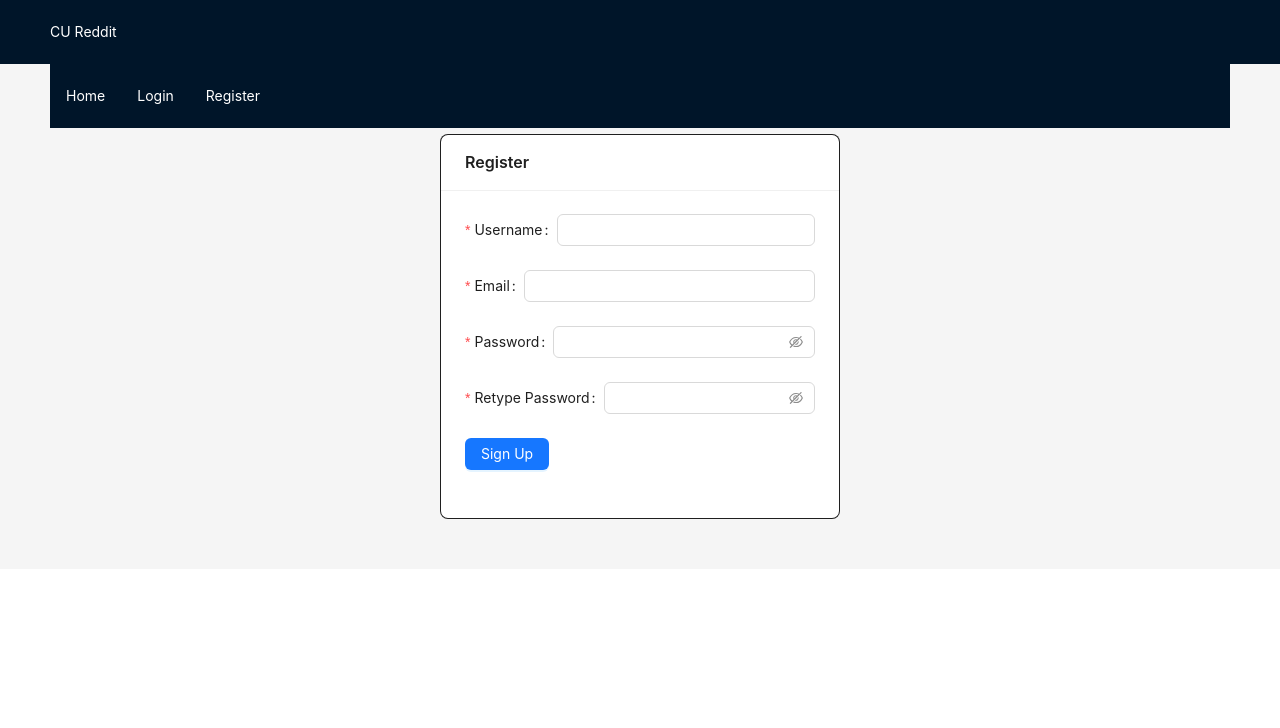
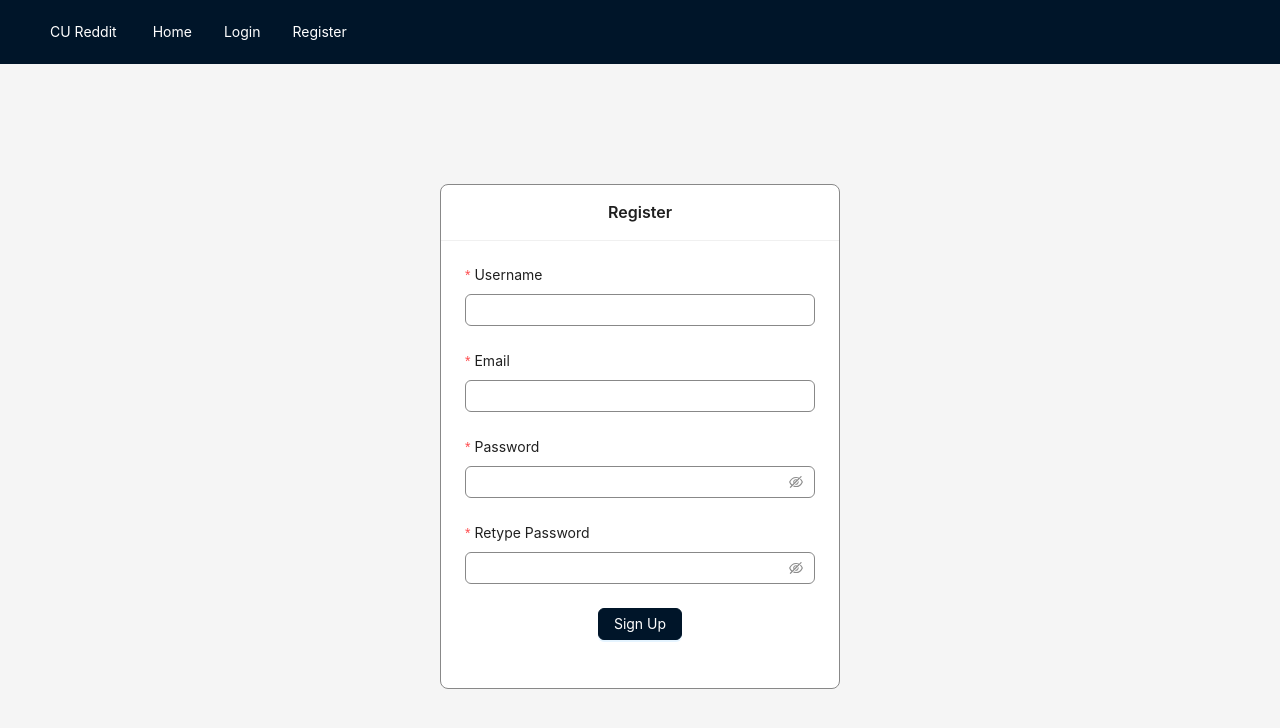
Before and after one commit to Ei-Sandi/CU_Reddit, a Vue app in the folder client/: page /register in a window 1280 px wide. Shown: the top 728 px of the page. Built offline with nearby package versions, Linux system fonts and the light colour scheme.

Commit message:
Refine css styling in nav bar and login and registration pages.

```diff
--- a/client/index.html
+++ b/client/index.html
@@ -4,7 +4,7 @@
     <meta charset="UTF-8">
     <link rel="icon" href="/favicon.ico">
     <meta name="viewport" content="width=device-width, initial-scale=1.0">
-    <title>Vite App</title>
+    <title>CU Reddit</title>
   </head>
   <body>
     <div id="app"></div>
--- a/client/src/App.vue
+++ b/client/src/App.vue
@@ -8,19 +8,19 @@ const userStore = useUserStore()
 <template>
   <a-layout class="layout">
     <a-layout-header>
-      <div style="color: #ffffff;" class="logo">CU Reddit</div>
+      <div class="logo">CU Reddit</div>
 
-      <a-menu style="color: #ffffff;" theme="dark" mode="horizontal" :selectable="false">
+      <a-menu class="nav-menu" theme="dark" mode="horizontal" :selectable="false">
         <a-menu-item key="1">
-          <RouterLink to="/">Home</RouterLink>
+          <RouterLink class="nav-link" to="/">Home</RouterLink>
         </a-menu-item>
 
         <a-menu-item key="2" v-if="!userStore.user.loggedIn">
-          <RouterLink to="/login">Login</RouterLink>
+          <RouterLink class="nav-link" to="/login">Login</RouterLink>
         </a-menu-item>
 
         <a-menu-item key="3" v-if="!userStore.user.loggedIn">
-          <RouterLink to="/register">Register</RouterLink>
+          <RouterLink class="nav-link" to="/register">Register</RouterLink>
         </a-menu-item>
 
         <a-menu-item key="4" v-else>
@@ -28,13 +28,13 @@ const userStore = useUserStore()
         </a-menu-item>
 
         <a-menu-item key="5" v-if="userStore.user.loggedIn" @click="userStore.logout">
-          Logout
+          <span class="nav-link">Logout</span>
         </a-menu-item>
 
       </a-menu>
     </a-layout-header>
 
-    <a-layout-content style="padding: 0 50px; margin-top: 20px">
+    <a-layout-content class="main-content">
       <div class="site-layout-content">
         <RouterView />
       </div>
@@ -42,3 +42,38 @@ const userStore = useUserStore()
 
   </a-layout>
 </template>
+
+<style>
+body {
+  margin: 0;
+  padding: 0;
+}
+
+.logo {
+  color: #ffffff;
+  float: left;
+  margin-right: 20px;
+}
+
+.nav-menu {
+  color: #ffffff;
+}
+
+.main-content {
+  padding: 0 50px;
+  margin-top: 20px;
+}
+
+.nav-link {
+  display: inline-block;
+  transition: transform 0.1s ease;
+}
+
+.nav-link:hover {
+  text-decoration: underline;
+}
+
+.nav-link:active {
+  transform: scale(0.95);
+}
+</style>
--- a/client/src/main.js
+++ b/client/src/main.js
@@ -2,7 +2,7 @@ import { createApp } from 'vue'
 import { createPinia } from 'pinia'
 import Antd from 'ant-design-vue'
 import App from './App.vue'
-import router from './router'
+import router from './router/index'
 import 'ant-design-vue/dist/reset.css'
 
 const app = createApp(App)
--- a/client/src/views/HomeView.vue
+++ b/client/src/views/HomeView.vue
@@ -3,6 +3,6 @@ import BlogGrid from '../components/BlogGrid.vue'
 </script>
 
 <template>
-  <h2 style="margin-top: 60px">Latest Posts</h2>
+  <h2>Latest Posts</h2>
   <BlogGrid />
 </template>
--- a/client/src/views/LoginView.vue
+++ b/client/src/views/LoginView.vue
@@ -1,18 +1,18 @@
 <template>
-  <div style="max-width: 400px; margin: 50px auto;">
-    <a-card style="border: solid 1px" title="Login">
-      <a-form :model="formState" @finish="onFinish">
+  <div class="auth-container">
+    <a-card class="auth-card" :headStyle="{ textAlign: 'center' }" title="Login">
+      <a-form :model="formState" @finish="onFinish" layout="vertical">
 
         <a-form-item label="Email" name="email" :rules="[{ required: true }]">
-          <a-input v-model:value="formState.email" />
+          <a-input v-model:value="formState.email" class="auth-input" />
         </a-form-item>
 
         <a-form-item label="Password" name="password" :rules="[{ required: true }]">
-          <a-input-password v-model:value="formState.password" />
+          <a-input-password v-model:value="formState.password" class="auth-input" />
         </a-form-item>
 
-        <a-form-item>
-          <a-button type="primary" html-type="submit" :loading="loading">Login</a-button>
+        <a-form-item class="submit-container">
+          <a-button class="action-btn" type="primary" html-type="submit" :loading="loading">Login</a-button>
         </a-form-item>
 
       </a-form>
@@ -63,3 +63,44 @@ const onFinish = async (values) => {
   }
 };
 </script>
+
+<style scoped>
+.auth-container {
+  max-width: 400px;
+  margin: 100px auto;
+}
+
+.auth-card {
+  border: 1px solid #888;
+}
+
+.auth-input,
+.auth-input:hover,
+.auth-input:focus,
+.auth-input:focus-within {
+  border: 1px solid #888 !important;
+  box-shadow: none !important;
+}
+
+.submit-container {
+  text-align: center;
+}
+
+.action-btn {
+  background-color: #001529 !important;
+  border-color: #001529 !important;
+  color: #ffffff !important;
+  transition: transform 0.1s ease;
+}
+
+.action-btn:hover,
+.action-btn:focus {
+  background-color: #001529 !important;
+  border-color: #001529 !important;
+  color: #ffffff !important;
+}
+
+.action-btn:active {
+  transform: scale(0.95);
+}
+</style>
--- a/client/src/views/RegisterView.vue
+++ b/client/src/views/RegisterView.vue
@@ -1,27 +1,27 @@
 <template>
-  <div style="max-width: 400px; margin: 50px auto;">
-    <a-card style="border: solid 1px" title="Register">
-      <a-form :model="formState" @finish="onFinish">
+  <div class="auth-container">
+    <a-card class="auth-card" :headStyle="{ textAlign: 'center' }" title="Register">
+      <a-form :model="formState" @finish="onFinish" layout="vertical">
 
         <a-form-item label="Username" name="username"
           :rules="[{ required: true, message: 'Please input your username!' }]">
-          <a-input v-model:value="formState.username" />
+          <a-input v-model:value="formState.username" class="auth-input" />
         </a-form-item>
 
         <a-form-item label="Email" name="email" :rules="[{ required: true, type: 'email' }]">
-          <a-input v-model:value="formState.email" />
+          <a-input v-model:value="formState.email" class="auth-input" />
         </a-form-item>
 
         <a-form-item label="Password" name="password" :rules="[{ required: true }]">
-          <a-input-password v-model:value="formState.password" />
+          <a-input-password v-model:value="formState.password" class="auth-input" />
         </a-form-item>
 
         <a-form-item label="Retype Password" name="retypePassword" :rules="[{ required: true }]">
-          <a-input-password v-model:value="formState.retypePassword" />
+          <a-input-password v-model:value="formState.retypePassword" class="auth-input" />
         </a-form-item>
 
-        <a-form-item>
-          <a-button type="primary" html-type="submit" :loading="loading">Sign Up</a-button>
+        <a-form-item class="submit-container">
+          <a-button class="action-btn" type="primary" html-type="submit" :loading="loading">Sign Up</a-button>
         </a-form-item>
 
       </a-form>
@@ -66,3 +66,44 @@ const onFinish = async (values) => {
   }
 };
 </script>
+
+<style scoped>
+.auth-container {
+  max-width: 400px;
+  margin: 100px auto;
+}
+
+.auth-card {
+  border: 1px solid #888;
+}
+
+.auth-input,
+.auth-input:hover,
+.auth-input:focus,
+.auth-input:focus-within {
+  border: 1px solid #888 !important;
+  box-shadow: none !important;
+}
+
+.submit-container {
+  text-align: center;
+}
+
+.action-btn {
+  background-color: #001529 !important;
+  border-color: #001529 !important;
+  color: #ffffff !important;
+  transition: transform 0.1s ease;
+}
+
+.action-btn:hover,
+.action-btn:focus {
+  background-color: #001529 !important;
+  border-color: #001529 !important;
+  color: #ffffff !important;
+}
+
+.action-btn:active {
+  transform: scale(0.95);
+}
+</style>
```
